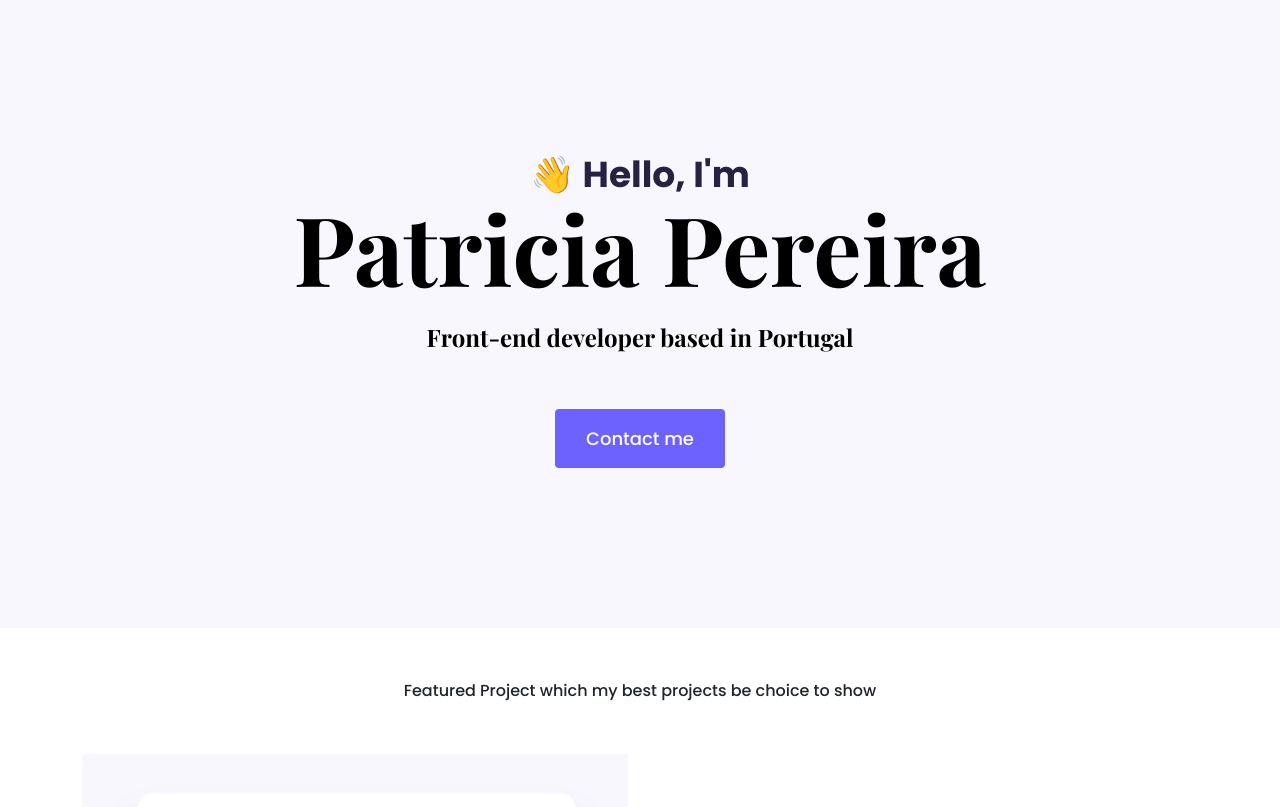
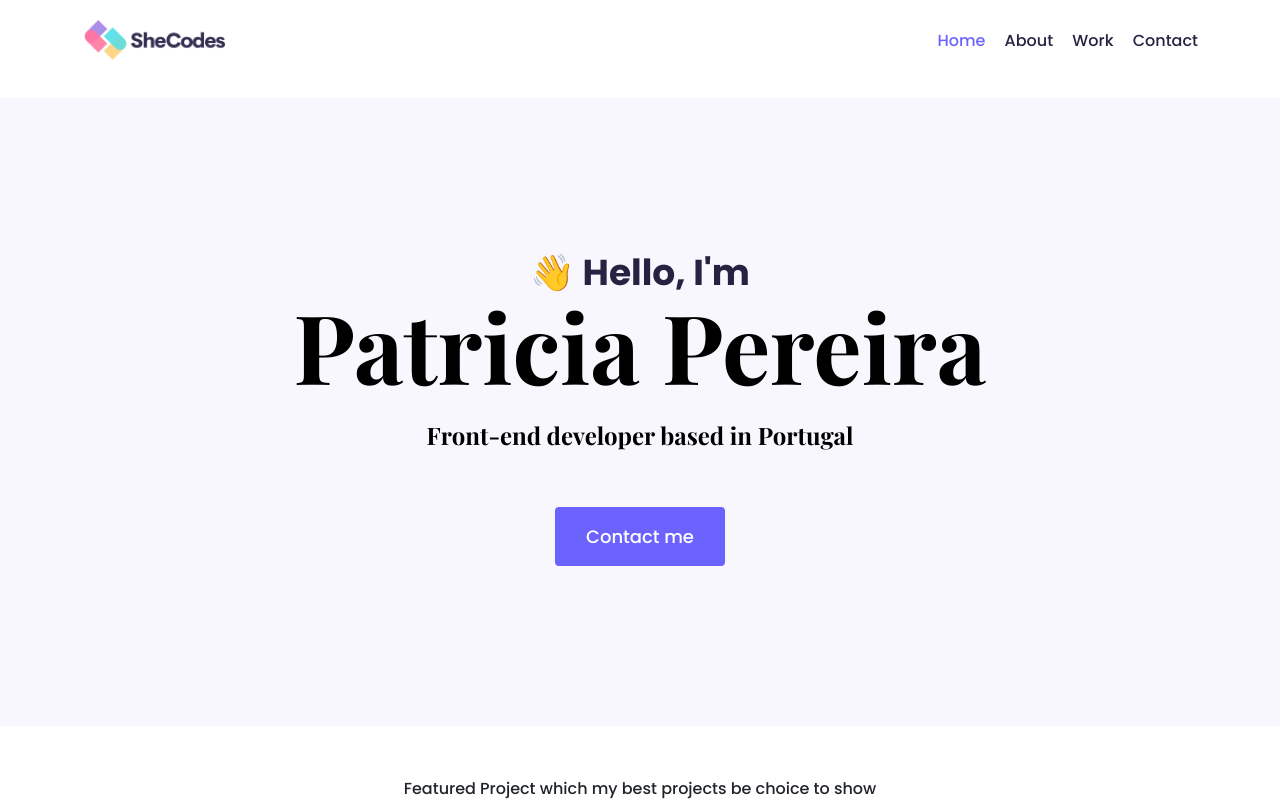
Before and after one commit to bishbahar/portfolio-project, a plain HTML site: page index.html in a window 1280 px wide. Shown: the top 807 px of the page. Drawn offline with nearby package versions, Linux system fonts and the light colour scheme.

Commit message:
added navigation bar

```diff
--- a/index.html
+++ b/index.html
@@ -30,6 +30,28 @@
     <title>portfolio</title>
   </head>
   <body>
+    <div class="container">
+      <nav class="d-flex justify-content-between">
+        <a href="/">
+          <img src="images/logo.png" class="logo d-none d-md-block" alt="">
+          <img src="images/logo-small.png" class="logo d-block d-md-none" alt="">
+        </a>
+        <ul>
+          <li class="active">
+            <a href="/"> Home</a>
+          </li>
+          <li>
+            <a href="/about.html"> About</a>
+          </li>
+          <li>
+            <a href="/work.html"> Work</a>
+          </li>
+          <li>
+            <a href="/contact.html"> Contact</a>
+          </li>
+        </ul>
+      </nav>
+    </div>
     <div class="hero">
       <p>👋 Hello, I'm</p>
       <h1>Patricia Pereira</h1>
--- a/style.css
+++ b/style.css
@@ -6,6 +6,24 @@
 }
 body {
   font-family: var(--default-font-family);
+}
+nav{
+  padding:20px 0;
+}
+nav a {
+    text-decoration: none;
+    color: #272142;
+    transition: all 100ms ease-in-out;
+}
+
+nav li {
+    display: inline;
+    list-style: none;
+    line-height: 42px;
+    margin-left: 15px;
+}
+nav a:hover, nav li.active a {
+    color: var(--branding-color);
 }
 h1,
 h2,
@@ -25,6 +43,7 @@ p {
   font-size: 16px;
   line-height: 30px;
 }
+
 .hero {
   background: var(--secondary-color);
   text-align: center;
@@ -97,3 +116,6 @@ p {
   max-width: 100%;
   height: auto;
 }
+.logo {
+    max-height: 40px;
+}
```
Also changed, not shown: images/logo-small.png (added), images/logo.png (added).
